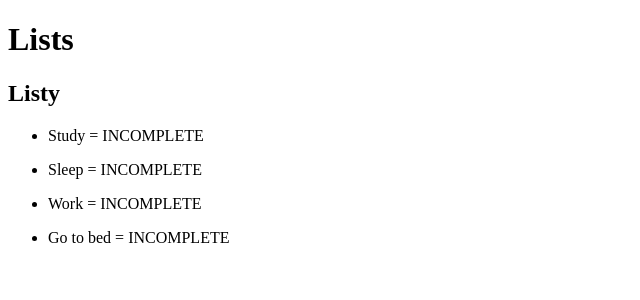
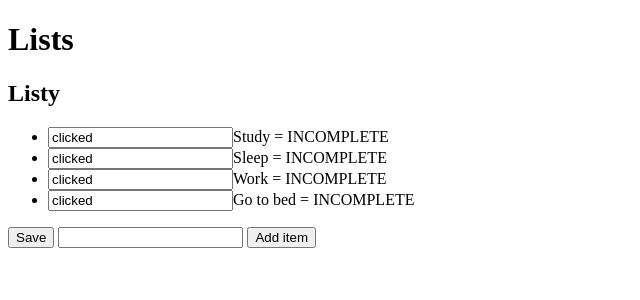
Before and after one commit to clgonzalez93/fantasy_django, a Django app: page /2 in a window 1280 px wide. Shown: the top 300 px of the page, without its empty margins (0-640 px from the left). Run offline with Django 5.2, Linux system fonts and the light colour scheme; data comes from the database, SQL or seed files in the repository.

Commit message:
custom form to add items to list

```diff
--- a/main/templates/main/list_view.html
+++ b/main/templates/main/list_view.html
@@ -7,13 +7,20 @@ View lists
 {% endblock %}
 {% block content2 %}
 <h2>{{ls.name}}</h2>
-    {% for item in ls.item_set.all %}
+<form method="post" action="#">
+    {% csrf_token %}
     <ul>
-        {% if item.complete == True %}
-            <li>{{item.text}} = COMPLETE</li>
-        {% else %}
-            <li>{{item.text}} = INCOMPLETE</li>
-        {% endif %}
+        {% for item in ls.item_set.all %}
+            {% if item.complete == True %}
+                <li><input type="checkbox", value="clicked", name="c{{item.id}}" checked>{{item.text}} = COMPLETE</li>
+            {% else %}
+                <li><input tyeo="checkbox", value="clicked", name="c{{item.id}}">{{item.text}} = INCOMPLETE</li>
+            {% endif %}
+        {% endfor %}
     </ul>
-    {% endfor %}
+    <button type="submit", name="save", value="save">Save</button>
+    <input type="text", name="new">
+    <button type="submit", name="newItem", value="newItemsave">Add item</button>
+</form>
+
 {% endblock %}
```
